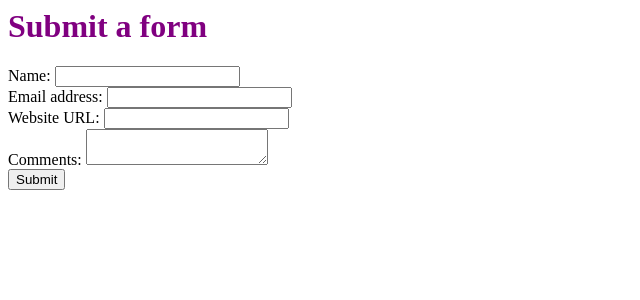
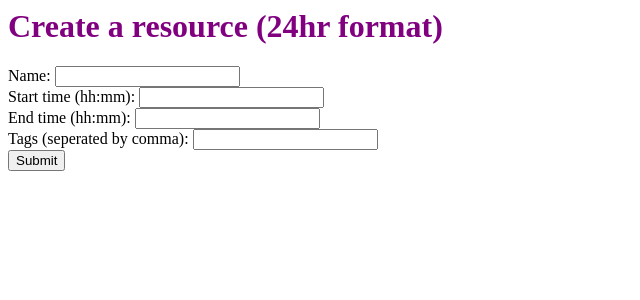
Before and after one commit to sdytjkgala/opensource-final-project, a Flask app: page /form in a window 1280 px wide. Shown: the top 300 px of the page, without its empty margins (0-640 px from the left). Run offline with Flask 2, Linux system fonts and the light colour scheme.

Commit message:
change names

```diff
--- a/main.py
+++ b/main.py
@@ -14,15 +14,15 @@ def form():
 @app.route('/submitted', methods=['POST'])
 def submitted_form():
     name = request.form['name']
-    email = request.form['email']
-    site = request.form['site_url']
-    comments = request.form['comments']
+    start = request.form['start']
+    end = request.form['end']
+    tags = request.form['tags']
     return render_template(
     'submitted_form.html',
     name=name,
-    email=email,
-    site=site,
-    comments=comments)
+    start=start,
+    end=end,
+    tags=tags)
 
 @app.errorhandler(500)
 def server_error(e):
--- a/templates/form.html
+++ b/templates/form.html
@@ -1,23 +1,23 @@
 <html>
   <head>
-    <title>Submit a form</title>
+    <title>Create a resource</title>
    <link rel="stylesheet" type="text/css" href="/static/style.css">
   </head>
   <body>
     <div id="container">
       <div class="pagetitle">
-        <h1>Submit a form</h1>
+        <h1>Create a resource (24hr format)</h1>
       </div>
       <div id="main">
         <form method="post" action="{{ url_for('submitted_form') }}">
           <label for="name">Name:</label>
           <input type="text" name="name"><br />
-          <label for="email">Email address:</label>
-          <input type="email" name="email"><br />
-          <label for="site_url">Website URL:</label>
-          <input type="url" name="site_url"><br />
-          <label for="comments">Comments:</label>
-          <textarea name="comments"></textarea><br />
+          <label for="start">Start time (hh:mm):</label>
+          <input type="text" name="start"><br />
+          <label for="end">End time (hh:mm):</label>
+          <input type="text" name="end"><br />
+          <label for="tags">Tags (seperated by comma):</label>
+          <input type="text" name="tags"><br />
           <input type="submit">
         </form>
       </div>
```
Also changed, not shown: templates/submitted_form.html (+6 -6 lines).
